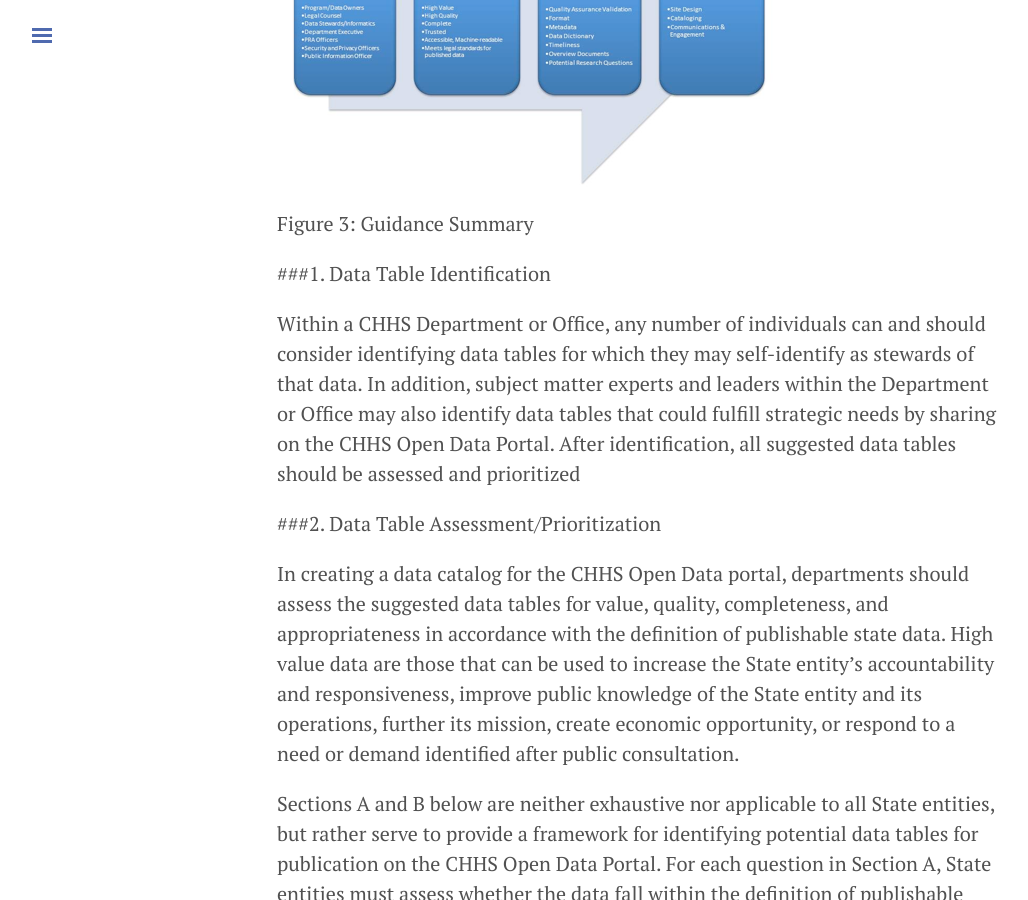
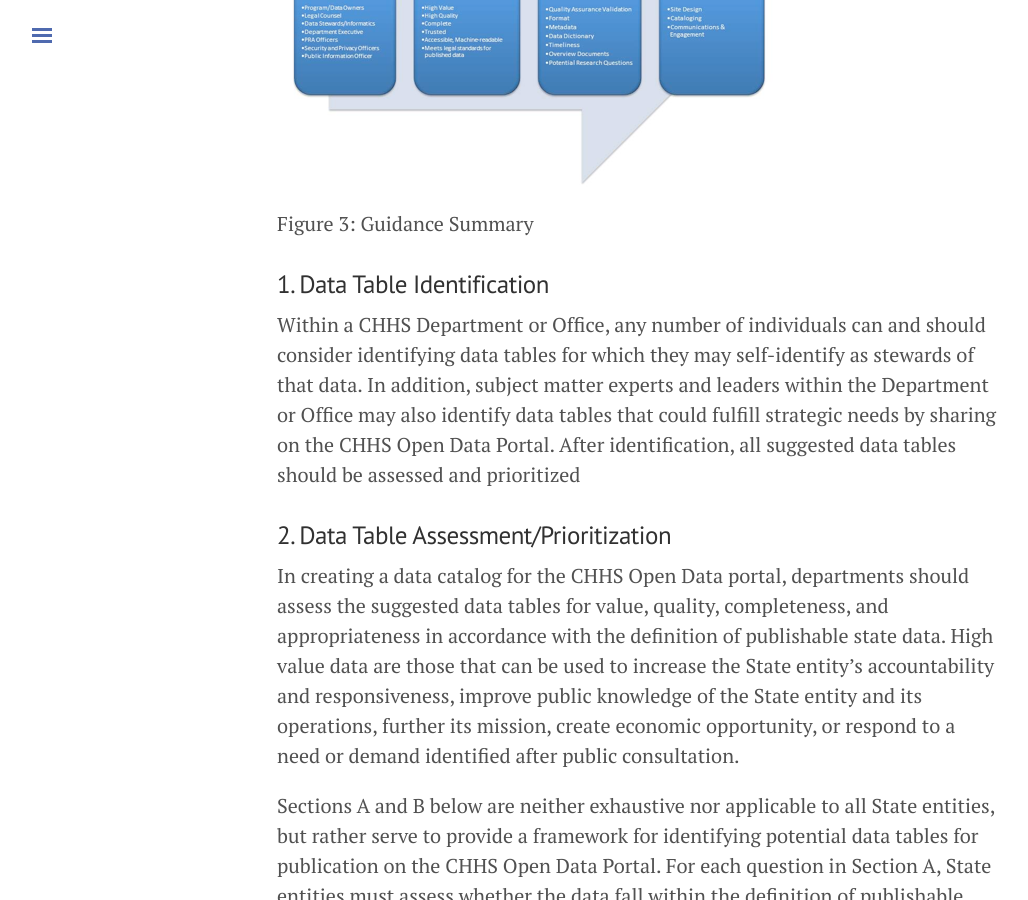
Before and after one commit to chhsdata/opendatahandbook, a Jekyll site: the page built from 3_guidelines.md, in a window 1280 px wide and 900 px high, scrolled down 763 px. Shown: the whole window, without its empty margins (3-1031 px from the left). Built offline with Jekyll 4.4.1, drawn with Linux system fonts in a browser that asks for light colours; part of the change alters nothing that is shown.

Commit message:
Update 3_guidelines.md

```diff
--- a/3_guidelines.md
+++ b/3_guidelines.md
@@ -10,15 +10,15 @@ Publishing data on the CHHS Open Data Portal involves a collaborative multi-step
 
 CHHS departments and offices vary widely in terms of size, personnel, functions, responsibilities, mission, and data collected and maintained. As such, the identification and prioritization processes may vary across entities. These guidelines serve to provide assistance across a broad spectrum of State entities, with the stipulation that State entities look to their governing laws, rules, regulations, and policies in identifying and making available publishable state data.
 
-![Figure 3: Guidance Summary](/assets/images/figure_03.png "Figure 3: Guidance Summary")
+![Figure 3: Guidance Summary]({{ site.baseurl }}/assets/images/figure_03.png "Figure 3: Guidance Summary")
 
 Figure 3: Guidance Summary
 
-###1. Data Table Identification
+### 1. Data Table Identification
 
 Within a CHHS Department or Office, any number of individuals can and should consider identifying data tables for which they may self-identify as stewards of that data. In addition, subject matter experts and leaders within the Department or Office may also identify data tables that could fulfill strategic needs by sharing on the CHHS Open Data Portal. After identification, all suggested data tables should be assessed and prioritized
 
-###2. Data Table Assessment/Prioritization
+### 2. Data Table Assessment/Prioritization
 
 In creating a data catalog for the CHHS Open Data portal, departments should assess the suggested data tables for value, quality, completeness, and appropriateness in accordance with the definition of publishable state data. High value data are those that can be used to increase the State entity's accountability and responsiveness, improve public knowledge of the State entity and its operations, further its mission, create economic opportunity, or respond to a need or demand identified after public consultation.
 
@@ -106,7 +106,7 @@ When creating a schedule for publication of a particular data table, departments
 
 In prioritizing data for release, therefore, departments and offices must account for time to: identify data, assess and validate the data (i.e., ensure consistency, timeliness, relevance, completeness, and accuracy of the data), ensure completeness of the metadata and data dictionary, prepare visualizations and talking points, and obtain all necessary approvals to publish the data (Figure 4).
 
-![Figure 4: Prioritization](/assets/images/figure_04.png "Figure 4: Prioritization")
+![Figure 4: Prioritization]({{ site.baseurl }}/assets/images/figure_04.png "Figure 4: Prioritization")
 
 Figure 4: Prioritization
 
@@ -180,6 +180,6 @@ While the concept of open data is best suited to tabular and geographic data tab
 
 <!-- Pagination -->
 <div class="pagination">
-  <a class="pagination-item older" href="/governance">&laquo; Prev</a>
-  <a class="pagination-item newer" href="/disclosure">Next &raquo;</a>
+  <a class="pagination-item older" href="{{ site.baseurl }}/governance">&laquo; Prev</a>
+  <a class="pagination-item newer" href="{{ site.baseurl }}/disclosure">Next &raquo;</a>
 </div>
```
